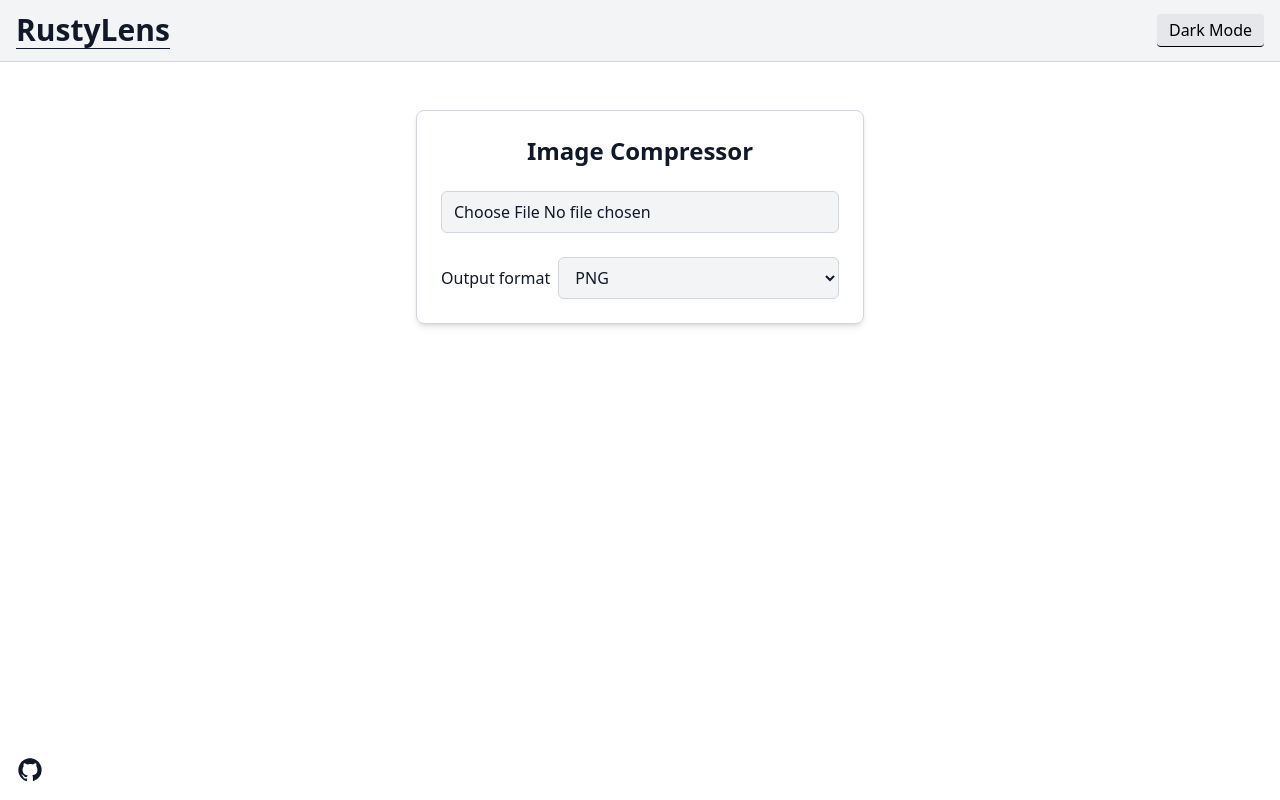
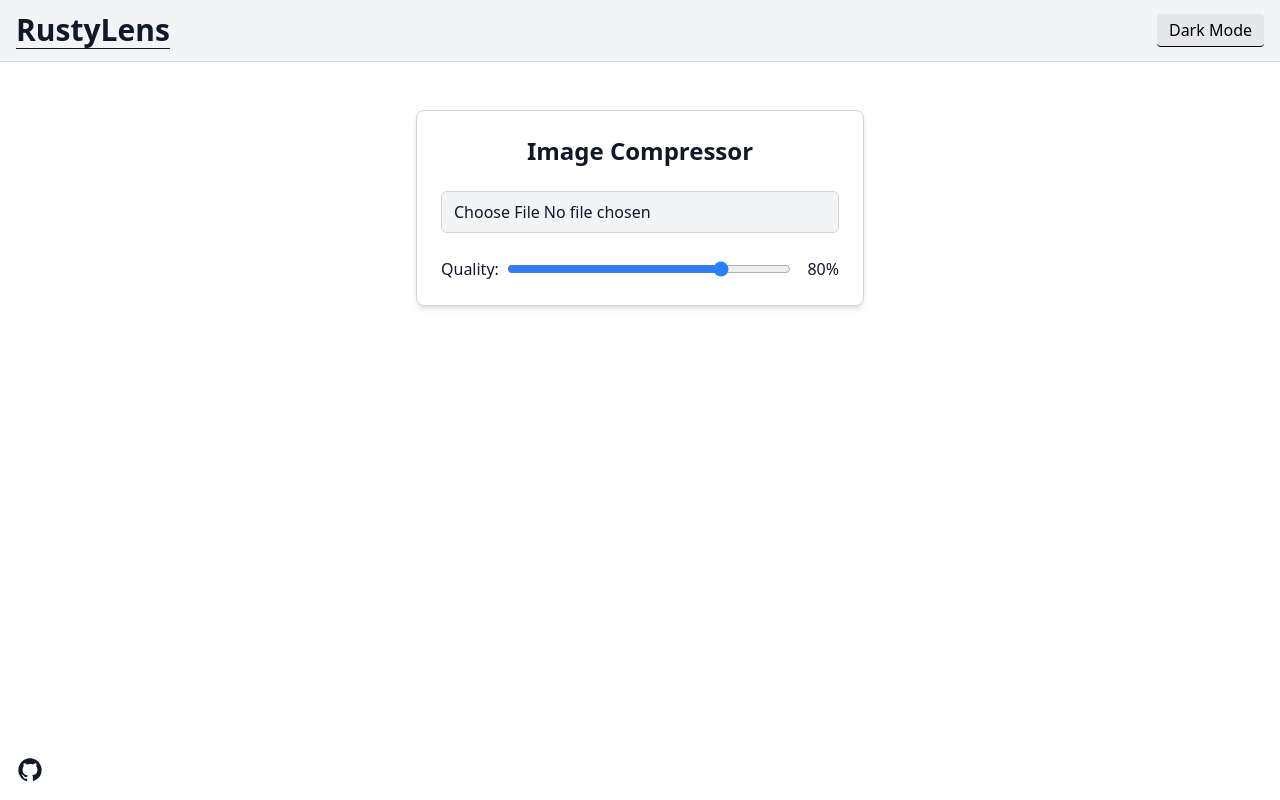
Before and after one commit to santoshxshrestha/rustylens, a Next.js app: page /compressor in a window 1280 px wide. Built offline with nearby package versions, Linux system fonts and the light colour scheme; no server answers.

Commit message:
made a descent working ui there need some of the navigation system still

```diff
--- a/app/compressor/page.tsx
+++ b/app/compressor/page.tsx
@@ -1,13 +1,64 @@
 "use client"
 
 import { useEffect, useRef, useState } from "react"
+import useWasm from "../src/hooks/useWasm"
+
 export default function Compressor() {
+    const {ready,compress_image} = useWasm();
     const fileRef = useRef<HTMLInputElement | null>(null)
     const [selectedFile, setSelectedFile] = useState<File | null>(null)
     const [format, setFormat] = useState<string>("png")
     const [downloadUrl, setDownloadUrl] = useState<string>("")
     const [downloadName, setDownloadName] = useState<string>("")
+    const [quality, setQuality] = useState<number>(80)
 
+    useEffect(() => {
+        if (selectedFile && ready) {
+            (async () => {
+                console.log("WASM is ready, starting compression...");
+
+                // Determine initial format from file extension
+                const initialFormat = selectedFile.name.split('.').pop() || 'png';
+
+                // Set format based on initial format
+                switch(initialFormat.toLowerCase()) {
+                    case "jpeg": setFormat("jpeg"); break;
+                    case "jpg": setFormat("jpeg"); break;
+                    default:
+                        setFormat("png");
+                }
+
+                // Set download name
+                setDownloadName(selectedFile.name.replace(/\.[^/.]+$/, "") + `_compressed.${format}`);
+
+                const inputBytes = new Uint8Array(await selectedFile.arrayBuffer());
+                const outBytes = compress_image(inputBytes,quality,format);
+
+                // Determine MIME type already relolved the jpg to jpeg so no need to check for jpg here
+                const mime: string = (() => {
+                    switch (format) {
+                        case "jpeg":
+                            return "image/jpeg";
+                        case "png":
+                            return "image/png";
+                        default:
+                            return "image/png";
+                    }
+                })();
+
+                const bytes = outBytes.slice();
+                const blob = new Blob([bytes.buffer], { type: mime });
+
+                if (downloadUrl) URL.revokeObjectURL(downloadUrl);
+                const url = URL.createObjectURL(blob);
+                setDownloadUrl(url);
+
+                return () => {
+                    URL.revokeObjectURL(url);
+                };
+            })();
+        }
+    }, [selectedFile, format, ready,quality]);
 
     return (
         <>
@@ -30,22 +81,18 @@ export default function Compressor() {
                             htmlFor="format"
                             className="text-sm sm:text-base font-medium whitespace-nowrap"
                         >
-              Output format
+                            Quality:
                         </label>
-            <select
-              id="format"
-              value={format}
-              onChange={(e) => setFormat(e.target.value)}
-              className="flex-1 px-3 py-2 border rounded text-sm sm:text-base"
-            >
-              <option value="png">PNG</option>
-              <option value="jpeg">JPEG</option>
-              <option value="webp">WEBP</option>
-              <option value="ico">ICO</option>
-              <option value="bmp">BMP</option>
-              <option value="hdr">HDR</option>
-              <option value="avif">AVIF</option>
-            </select>
+                        <input
+                            type="range"
+                            id="quality"
+                            value={quality}
+                            onChange={(e) => setQuality(Number(e.target.value))}
+                            min={1}
+                            max={100}
+                            className="grow h-2 rounded-lg accent-blue-500 cursor-pointer"
+                        />
+                        <span className="w-10 text-right text-sm sm:text-base font-medium">{quality}%</span>
                     </div>
                 </div>
 
--- a/app/page.tsx
+++ b/app/page.tsx
@@ -4,6 +4,7 @@ import { useEffect, useRef, useState } from "react";
 import useWasm from "./src/hooks/useWasm";
 import { handleConversion } from "@/utils/handleConversion";
 import UnleashJulia from "./components/UnleashJulia";
+import CompressImage from "./components/Compress";
 
 export default function Home() {
   const {
@@ -144,6 +145,7 @@ export default function Home() {
             Download {downloadName}
           </a>
         )}
+        <CompressImage />
         <UnleashJulia />
       </main>
     </>
```
Lines whose indentation alone changed are shown as unchanged.
